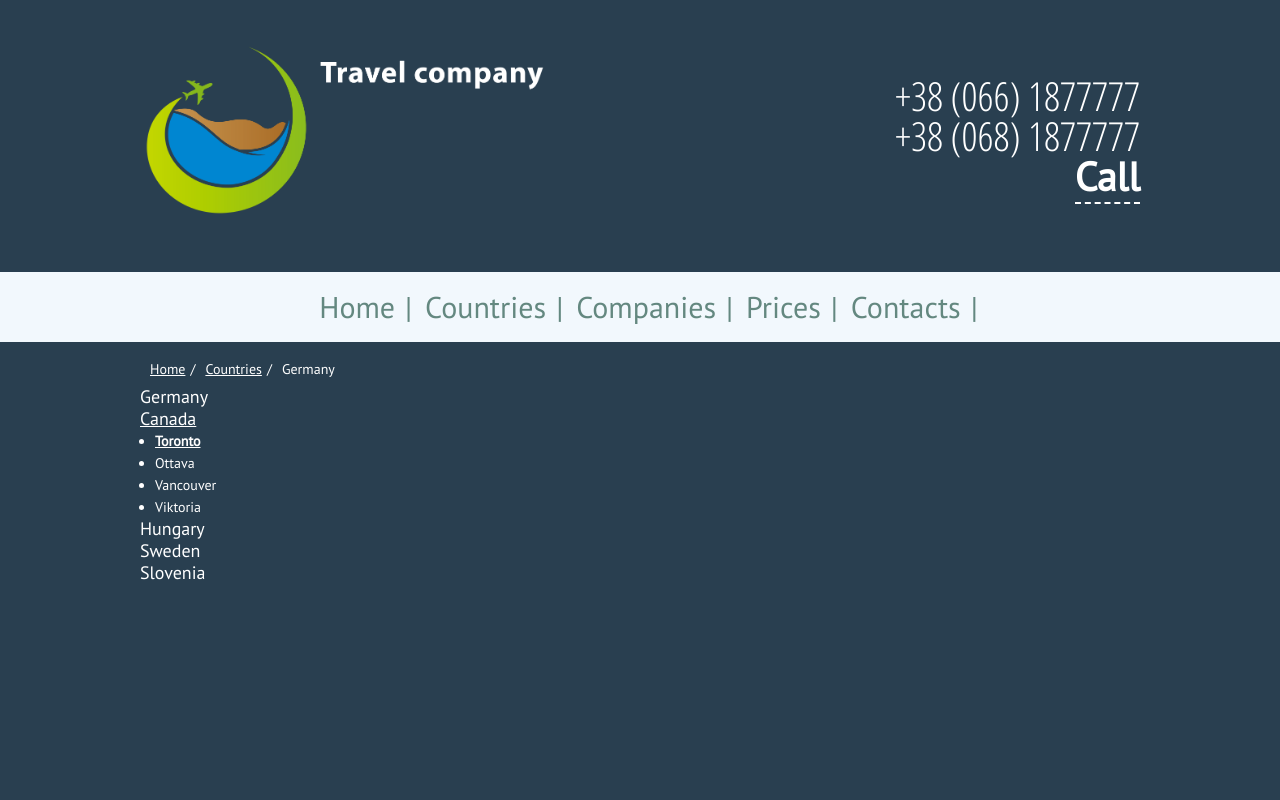
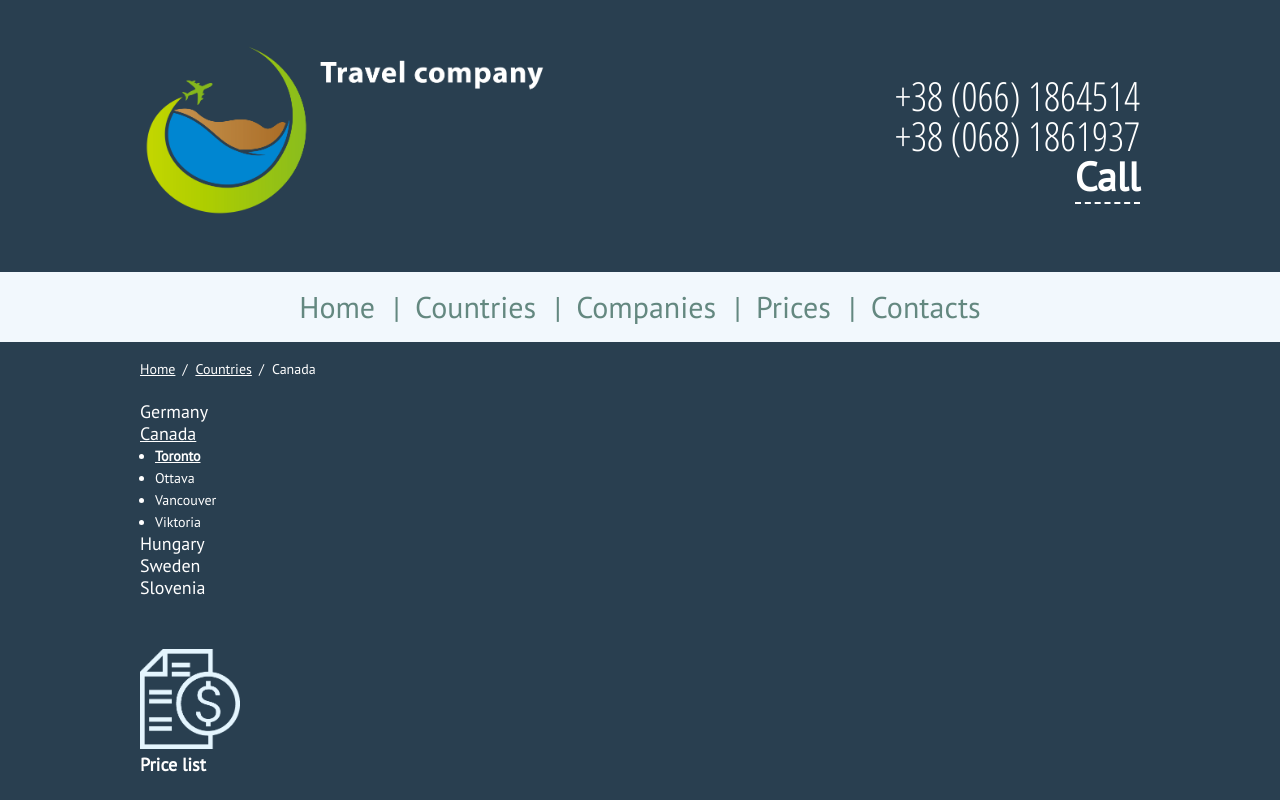
Before and after one commit to JuliaSamartseva/Web-project, a plain HTML site: page index.html in a window 1280 px wide. Drawn offline with Linux system fonts and the light colour scheme.

Commit message:
added fonts and pictures

```diff
--- a/assets/stylesheets/styles.css
+++ b/assets/stylesheets/styles.css
@@ -77,7 +77,6 @@ body {
 	font-size: 14px;
 	background: #293f50;
 	color: white;
-	text:white;
 	height: 100%
 }
 .container {
@@ -116,7 +115,7 @@ header {
   	font-size:40px;
 }
 .number {
-	font-family: "Open Sans Condensed", sans-serif;
+	font-family: "open_sans_condensedlight", sans-serif;
 }
 
 /*
@@ -157,30 +156,42 @@ a:hover {
 .nav-main a {
 	color:#648880;
 	margin-right: 10px;
+	margin-left: 10px;
 }
-.nav-main a::after {
+.nav-main a {
+	color:#648880;
+}
+.nav-main-item::after {
 	position: absolute;
-	margin-left: 10px;
+	margin-left: 8px;
+	color:#648880;
 	content: "|";
 	text-decoration: none;
+}
+.nav-main-item li:last-child {
+	content:none;
 }
 .nav-main a:hover {
 	text-decoration: underline;
 }
-.nav-item {
-	text-decoration: underline;
-}
 .nav li {
 	display: inline-block;
-	margin: 0 10px;
+	margin-right: 10px;
+	margin-left: 10px;
 	vertical-align: top;
+}
+.nav li:first-child {
+	margin-left: 0;
 }
 .nav li:last-child {
 	margin-right: 0;
 }
+.nav-item {
+	text-decoration: underline;
+}
 .nav-item::after {
 	position: absolute;
-	margin-left: 5px;
+	margin-left: 7px;
 	content: "/";
 	text-decoration: none;
 }
@@ -197,7 +208,6 @@ a:hover {
 	line-height: 22px;
 }
 
-
 /*
   ========================================
   Slider
@@ -210,3 +220,38 @@ a:hover {
 	margin-left: auto;
 	margin-right: auto;
 }
+
+/*
+  ========================================
+  Fonts
+  ========================================
+*/
+
+@font-face {
+    font-family: "open_sans_condensedlight";
+    src: url('../fonts/opensanscondensed-light-webfont.woff2') format('woff2'),
+         url('../fonts/opensanscondensed-light-webfont.woff') format('woff');
+    font-weight: normal;
+    font-style: normal;
+}
+
+
+/*
+don't know
+*/
+
+.price-list {
+	margin-top: 15px;
+	width:100px;
+}
+.price-list figure {
+	margin-top: 50px;
+}
+.price-list img {
+	height: 100px;
+}
+.price-list figcaption {
+	margin-top: 5px;
+	font-size:18px;
+	font-weight: bold;
+}
--- a/index.html
+++ b/index.html
@@ -5,7 +5,6 @@
 	<title>Travel company</title>
 	<link rel="stylesheet" href="assets/stylesheets/styles.css">
 	<link href="https://fonts.googleapis.com/css?family=PT+Sans&display=swap" rel="stylesheet">
-	<link href="https://fonts.googleapis.com/css?family=Open+Sans+Condensed:300&display=swap" rel="stylesheet">
 </head>
 <body>
 	<div class="container-body">
@@ -19,7 +18,7 @@
     	</div>
 
     	<div class="tagline">
-	    	<h3 class="number">+38 (066) 1877777<br>+38 (068) 1877777</h3>
+	    	<h3 class="number">+38 (066) 1864514<br>+38 (068) 1861937</h3>
 	    	<h3>
 	    		<a class="contact" href="index.html">Call</a>
 	    	</h3>
@@ -33,10 +32,10 @@
 
 	<nav class="nav nav-main">
         <ul>
-          <li><a href="index.html">Home</a></li><!--
-          --><li><a href="index.html">Countries</a></li><!--
-          --><li><a href="index.html">Companies</a></li><!--
-          --><li><a href="index.html">Prices</a></li><!--
+          <li class="nav-main-item"><a href="index.html">Home</a></li><!--
+          --><li class="nav-main-item"><a href="index.html">Countries</a></li><!--
+          --><li class="nav-main-item"><a href="index.html">Companies</a></li><!--
+          --><li class="nav-main-item"><a href="index.html">Prices</a></li><!--
           --><li><a href="index.html">Contacts</a></li>
         </ul>
     </nav>
@@ -53,9 +52,11 @@
         <ul>
           <li class="nav-item"><a href="index.html">Home</a></li><!--
           --><li class="nav-item"><a href="index.html">Countries</a></li><!--
-          --><li><a href="index.html">Germany</a></li>
+          --><li><a href="index.html">Canada</a></li>
         </ul>
     </nav>
+
+	<div class="price-list">
 
 	<!-- Navigation -->
    	<nav class="menu">
@@ -75,6 +76,13 @@
 			<li class="main-menu"><a href="index.html">Slovenia</a></li>
         </ul>
     </nav>
+
+    <figure>
+		<img src="assets/images/list.png">
+		<figcaption>Price list</figcaption>
+	</figure>
+	</div>
+
 	</div>
 
 	<!-- Footer -->
```
Also changed, not shown: assets/fonts/opensanscondensed-light-webfont.woff (added), assets/fonts/opensanscondensed-light-webfont.woff2 (added), assets/images/add-to-cart.png (added), assets/images/list.png (added).
